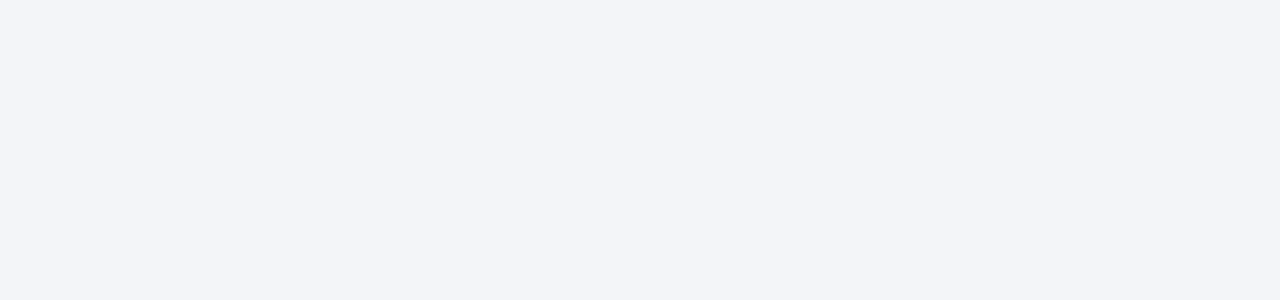
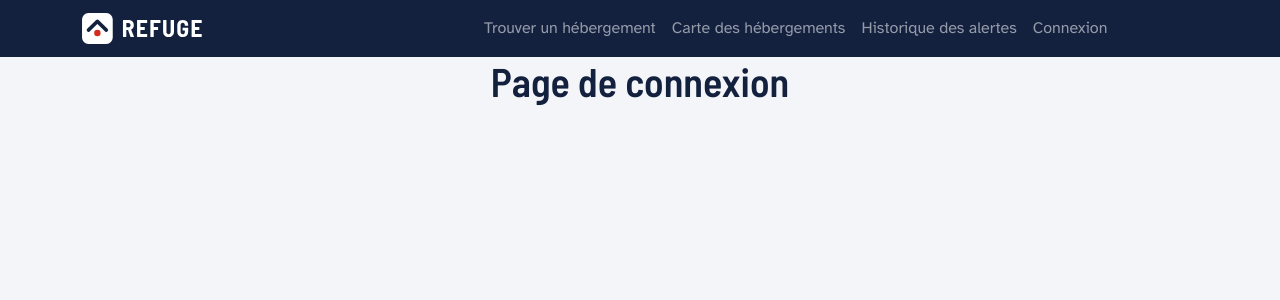
Before and after one commit to Mael0209/site-sae, a React (Vite) app: page /login in a window 1280 px wide. Before the commit this address had no page. Shown: the top 300 px of the page. Built offline with nearby package versions, Linux system fonts and the light colour scheme.

Commit message:
Page de connexion

```diff
--- a/src/App.tsx
+++ b/src/App.tsx
@@ -1,12 +1,13 @@
 import {Route, Routes} from "react-router";
 import Layout from "./Layout.tsx";
 import Home from "./pages/Home.tsx";
+import Carte from "./pages/Carte.tsx";
+import TrouverHebergement from "./pages/TrouverHebergement.tsx";
+import Alertes from "./pages/Alertes.tsx";
+import Connexion from "./pages/Connexion.tsx"
 import "bootstrap/dist/css/bootstrap.min.css";
 import "./css/refuge.css";
 import "./css/App.css";
-import Carte from "./pages/Carte.tsx";
-import TrouverHebergement from "./pages/TrouverHebergement.tsx";
-import Alertes from "./pages/Alertes.tsx";
 
 export default function App() {
     return (
@@ -16,6 +17,7 @@ export default function App() {
                 <Route path={"/carte"} element={<Carte/>}/>
                 <Route path={"/trouver-logement"} element={<TrouverHebergement/>}/>
                 <Route path={"/alertes"} element={<Alertes/>}/>
+                <Route path={"/login"} element={<Connexion/>}/>
             </Route>
         </Routes>
     );
--- a/src/components/Navbar.tsx
+++ b/src/components/Navbar.tsx
@@ -21,7 +21,7 @@ export default function NavBar() {
                         <Nav.Link as={Link} to="/trouver-logement">Trouver un hébergement</Nav.Link>
                         <Nav.Link as={Link} to="/carte">Carte des hébergements</Nav.Link>
                         <Nav.Link as={Link} to="/alertes">Historique des alertes</Nav.Link>
-                        <Nav.Link as={Link} to="/">Connexion</Nav.Link>
+                        <Nav.Link as={Link} to="/login">Connexion</Nav.Link>
                     </Nav>
                 </Navbar.Collapse>
             </Container>
--- /dev/null
+++ b/src/pages/Connexion.tsx
@@ -0,0 +1,3 @@
+export default function Connexion(){
+    return <h1 className={"text-center"}>Page de connexion</h1>
+}
```
